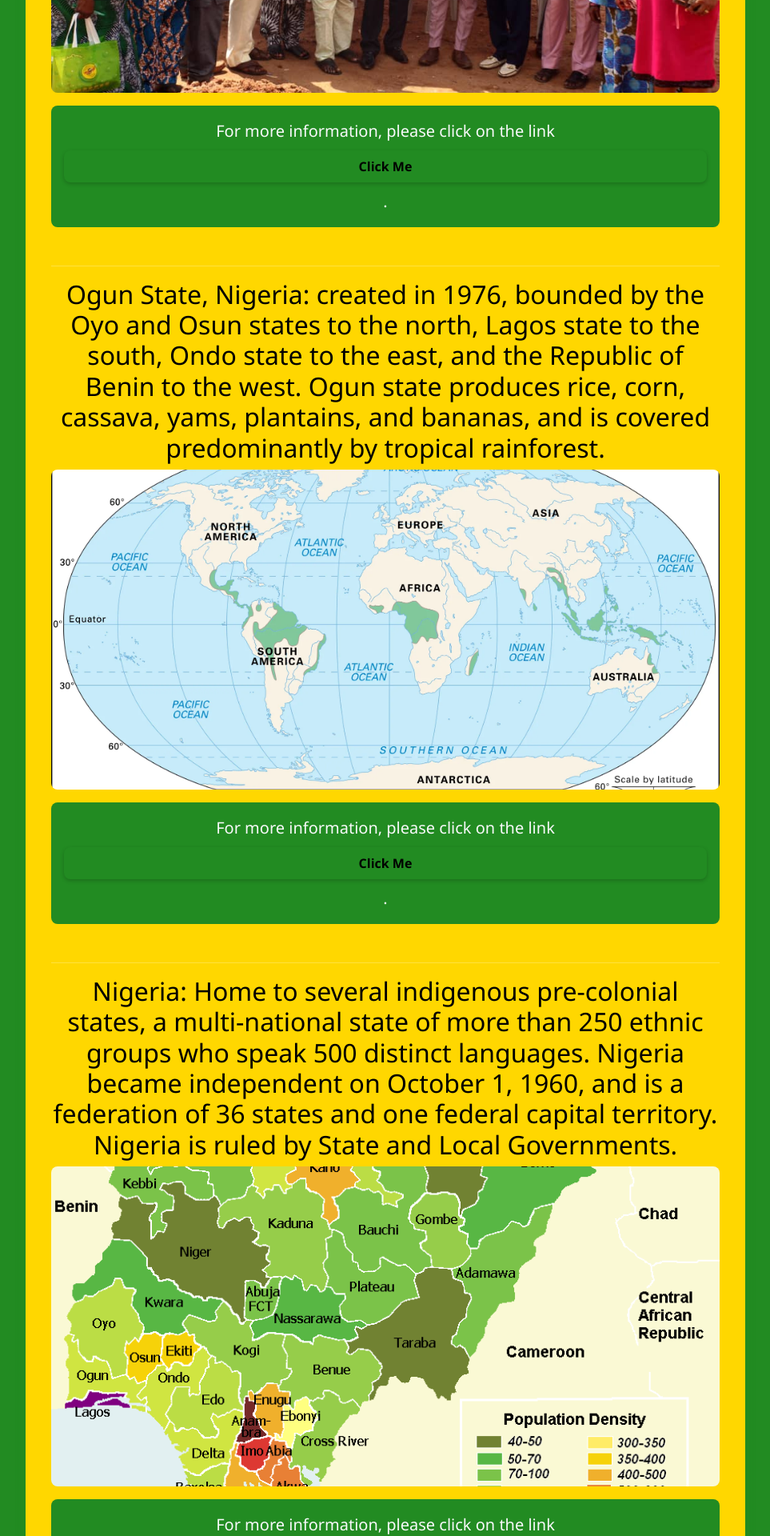
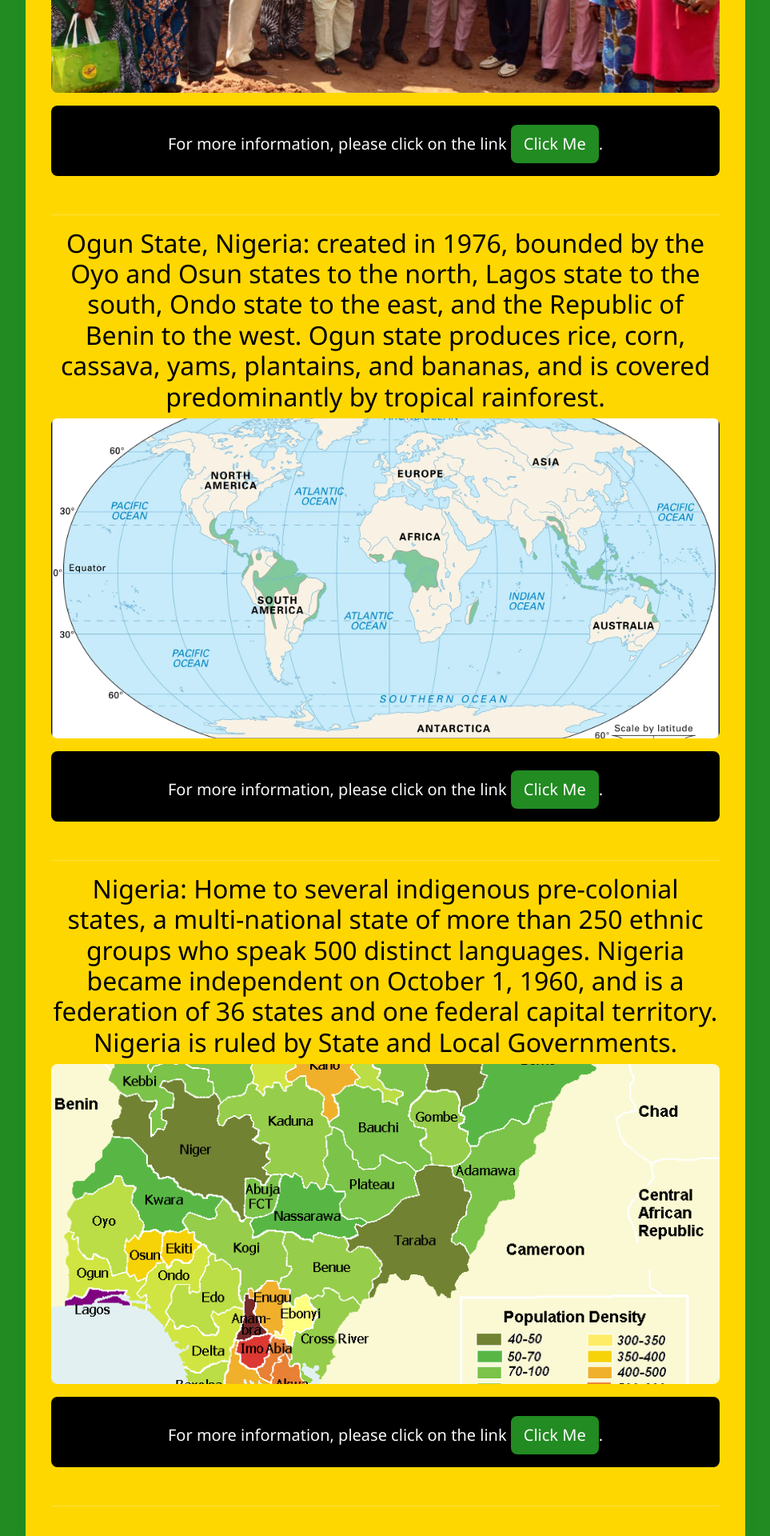
Before and after one commit to cochav4884/Nigeria, a React (Create React App) app: page /about in a window 1280 px wide. Shown: the part 1180-3100 px from the top of the page at 80% size, without its empty margins (158-1121 px from the left). Built offline with nearby package versions, Linux system fonts and the light colour scheme.

Commit message:
fixed the click button on the about.js page

```diff
--- a/src/Pages/About.js
+++ b/src/Pages/About.js
@@ -64,7 +64,7 @@ function About() {
                 target="_blank"
                 rel="noopener noreferrer"
               >
-                <button className="btn btn-primary" type="button">
+                <button className="custom-btn" type="button">
                   Click Me
                 </button>
               </a>
@@ -95,7 +95,7 @@ function About() {
                 target="_blank"
                 rel="noopener noreferrer"
               >
-                <button className="btn btn-secondary" type="button">
+                <button className="custom-btn" type="button">
                   Click Me
                 </button>
               </a>
@@ -126,7 +126,7 @@ function About() {
                 target="_blank"
                 rel="noopener noreferrer"
               >
-                <button className="btn btn-secondary" type="button">
+                <button className="custom-btn" type="button">
                   Click Me
                 </button>
               </a>
--- a/src/Styles/About.css
+++ b/src/Styles/About.css
@@ -8,7 +8,7 @@
 
 .text-light {
   color: rgb(255, 255, 255);               /* white */
-  background-color: rgb(34, 139, 34);      /* forest green */
+  background-color: #000000;      /* forest green */
   padding: 1rem;
   border-radius: 0.5rem;
 }
@@ -20,10 +20,10 @@
   width: 100%;
 }
 
-.btn {
+.custom-btn {
   margin-top: 0.5rem;
-  background-color: #ffd700; /* gold */
-  color: rgb(0, 0, 0);               /* black text */
+  background-color: rgb(34, 139, 34); /* forrest green */
+  color: #ffffff;               /* white text */
   border: none;
   border-radius: 8px;
   padding: 0.5rem 1rem;
@@ -31,7 +31,7 @@
   transition: background-color 0.3s ease;
 }
 
-.btn:hover {
-  background-color: rgb(204, 153, 0); /* amber hover */
-  color: rgb(255, 255, 255);          /* white text */
+.custom-btn:hover {
+  background-color: #ffd700; /* gold */
+  color: #000000; /* black text */
 }
```
